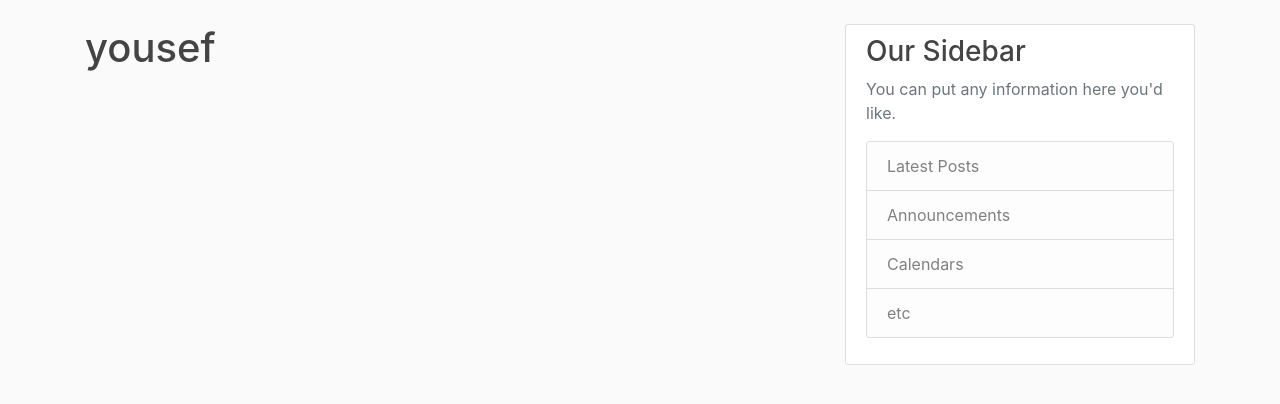
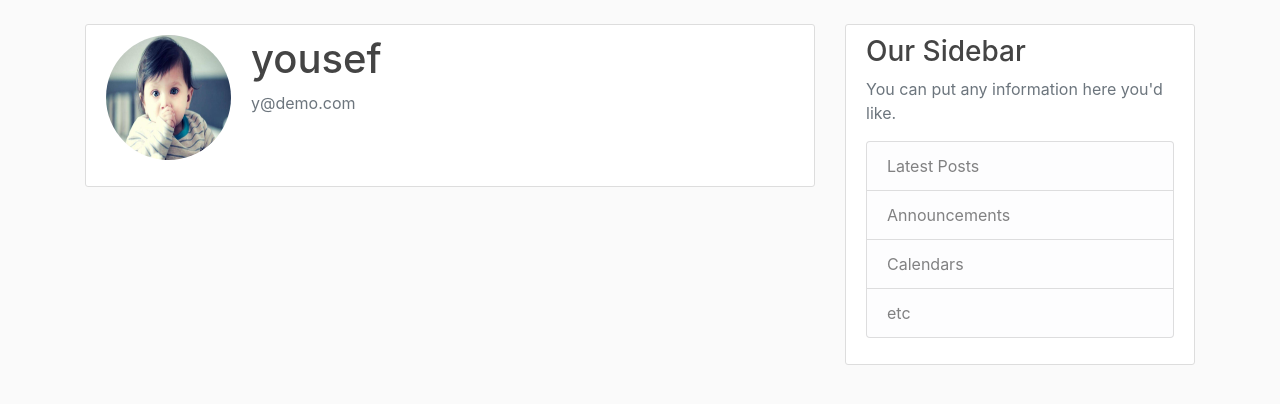
Before and after one commit to audualiyuehezu/flaskblog, a Flask app: page /account in a window 1280 px wide. Shown: the part 56-460 px from the top of the page. Run offline with Flask 2, Linux system fonts and the light colour scheme; a user stored in the database is signed in; some libraries are stand-ins or nearby versions.

Commit message:
app update

```diff
--- a/Flask_Blog/flaskblog/routes.py
+++ b/Flask_Blog/flaskblog/routes.py
@@ -77,4 +77,5 @@ def logout():
 @app.route("/account")
 @login_required
 def account():
-    return render_template('account.html', title='Account')
+    image_file = url_for('static', filename='profile_pics/'+ current_user.image_file)
+    return render_template('account.html', title='Account',image_file=image_file)
--- a/Flask_Blog/flaskblog/templates/account.html
+++ b/Flask_Blog/flaskblog/templates/account.html
@@ -1,4 +1,15 @@
 {% extends "layout.html" %}
 {% block content %}
- <h1>{{ current_user.username }}</h1>
+   <div class="content-section">
+    <div class="media">
+        <img class="rounded-circle account-img" src="{{ image_file }}">
+        <div class="media-body">
+            <h2 class="account-heading">{{ current_user.username }}</h2>
+            <p class="text-secondary">{{ current_user.email}} </p>
+
+        </div>
+
+    </div>
+
+   </div>
 {% endblock content %}
```
Also changed, not shown: Flask_Blog/flaskblog/static/profile_pics/default.jpg (added).
